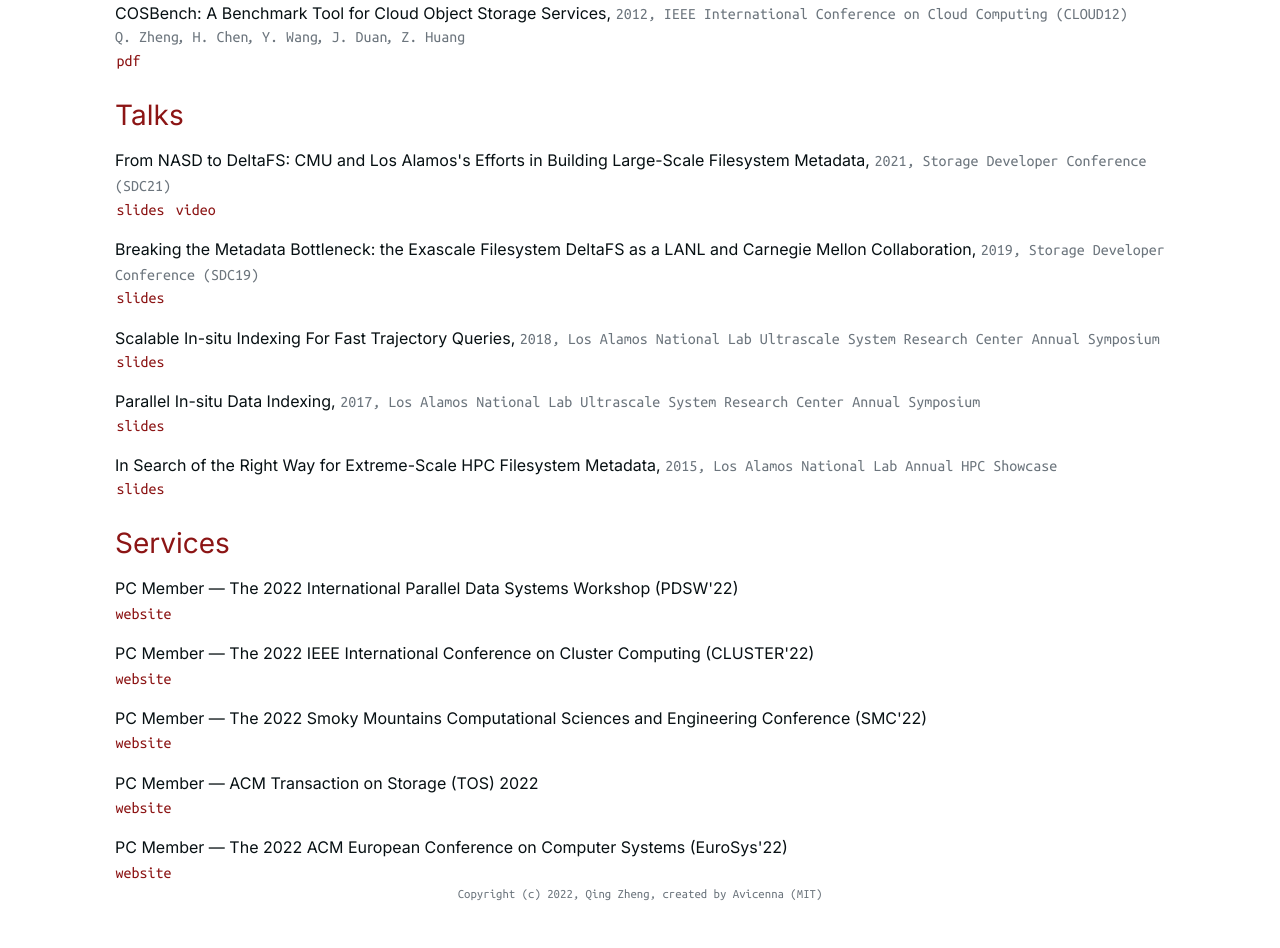
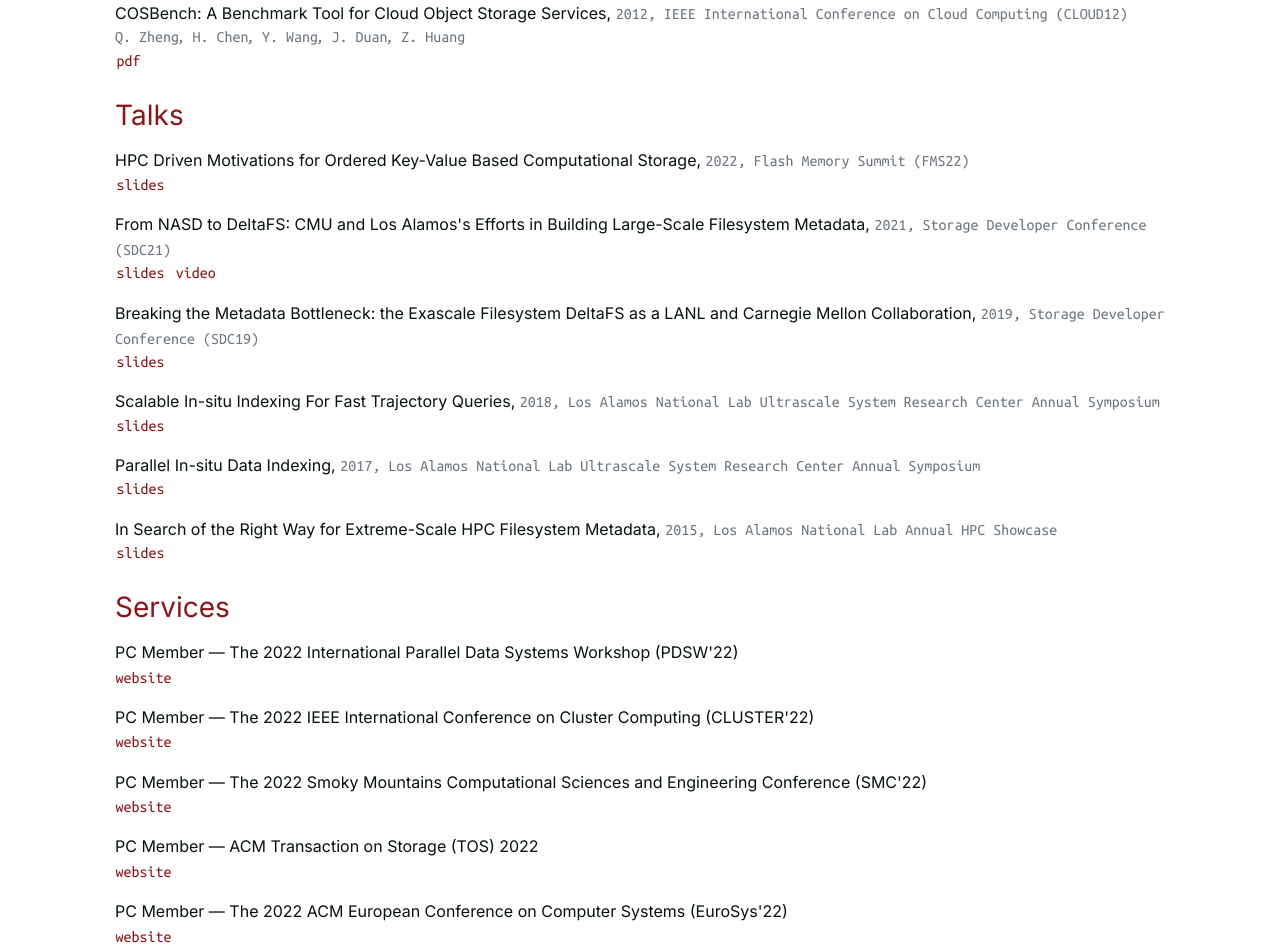
Before and after one commit to zhengqmark/zhengqmark.github.io, a plain HTML site: page index.html in a window 1280 px wide. Shown: the part 1970-2918 px from the top of the page. Before the commit the page ends 2874 px from the top, so only its background shows below. Drawn offline with nearby package versions, Linux system fonts and the light colour scheme; some icons are missing; a web font is replaced by a local one.

Commit message:
add fms22

```diff
--- a/index.html
+++ b/index.html
@@ -1787,6 +1787,49 @@
 
 <div class="publications row w-100">
     <div class="col w-100">
+
+        <div class="publication row  w-100">
+
+            <div class="section-1 w-100">
+                <span>
+                    HPC Driven Motivations for Ordered Key-Value Based Computational Storage,
+                </span>
+
+                <span class="text-muted publication-date">
+                    2022,
+                </span>
+
+                <span class="text-muted publication-name">
+                    Flash Memory Summit (FMS22)
+                </span>
+
+            </div>
+
+            <div class="section-2 text-muted w-100">
+
+
+
+
+
+            </div>
+
+
+
+            <div class="section-3  w-100">
+
+
+                <a class="main_color text-decoration-none rounded" href="papers/kvcsd-fms22-slides.pdf" target="_blank">
+                    slides
+                </a>
+
+
+            </div>
+
+
+
+
+        </div>
+
 
         <div class="publication row  w-100">
 
```
Also changed, not shown: 1 other file.
